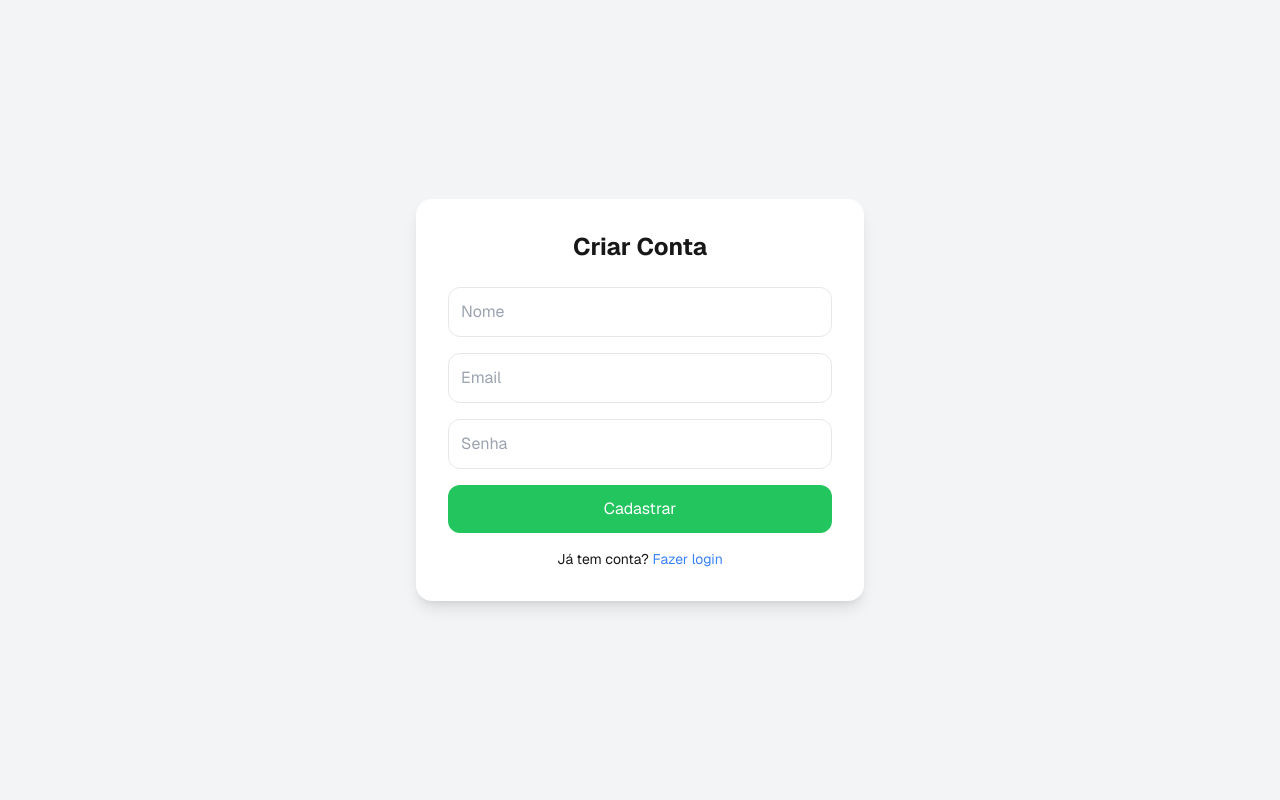
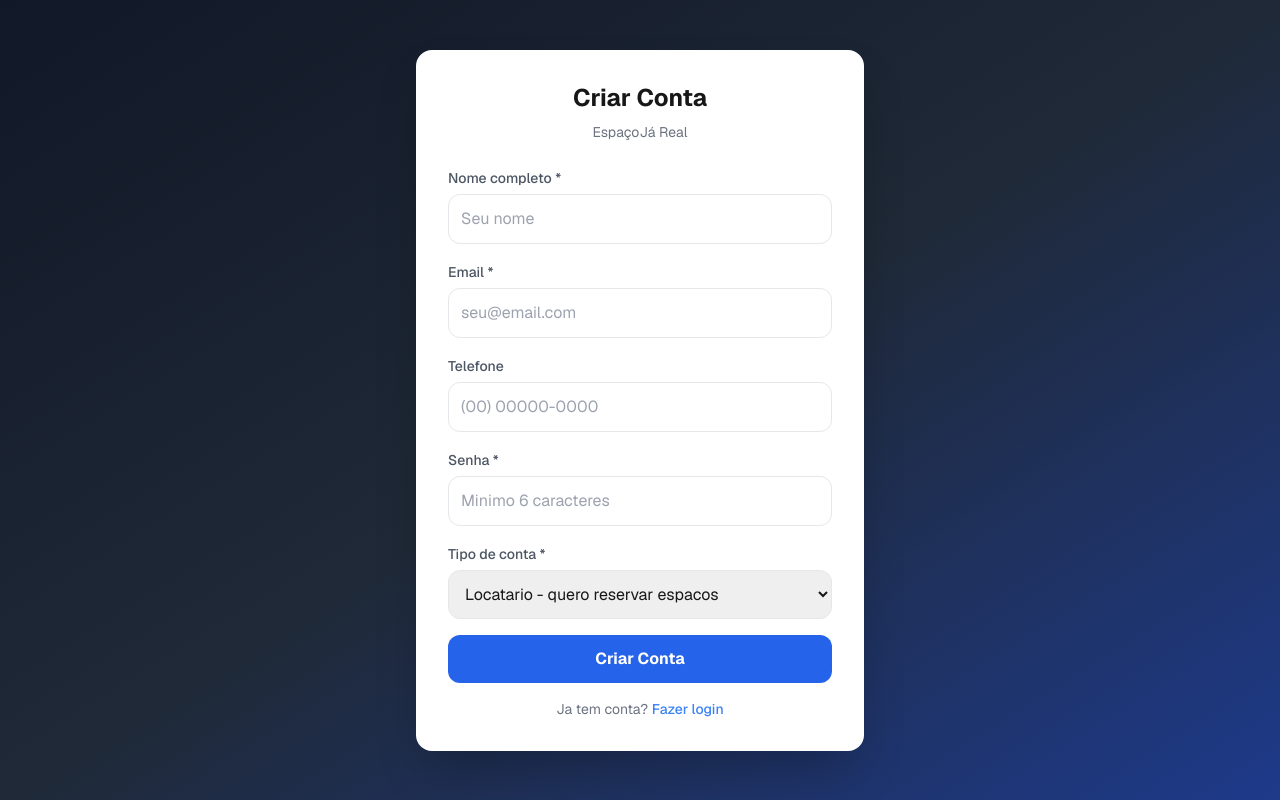
Before and after one commit to ludivinojosedasilva/ESPACOJA, a Next.js app in the folder frontend/: page /register in a window 1280 px wide. Built offline with nearby package versions, Linux system fonts and the light colour scheme.

Commit message:
feat: Atualização no register

```diff
--- a/frontend/app/register/page.js
+++ b/frontend/app/register/page.js
@@ -1,19 +1,26 @@
 "use client";
 
 import { useState, useEffect } from "react";
+import Link from "next/link";
 
 export default function Register() {
-  const [name, setName] = useState("");
-  const [email, setEmail] = useState("");
-  const [password, setPassword] = useState("");
+  const [form, setForm] = useState({
+    name: "",
+    email: "",
+    password: "",
+    telefone: "",
+    tipoUsuario: "LOCATARIO"
+  });
   const [loading, setLoading] = useState(false);
 
   useEffect(() => {
     const token = localStorage.getItem("token");
-    if (token) {
-      window.location.href = "/profile";
+    if (token) window.location.href = "/dashboard";
+  }, []);
+
+  function handleChange(e) {
+    setForm((prev) => ({ ...prev, [e.target.name]: e.target.value }));
   }
-  }, []);
 
   async function handleRegister(e) {
     e.preventDefault();
@@ -24,76 +31,115 @@ export default function Register() {
         `${process.env.NEXT_PUBLIC_API_URL}/users`,
         {
           method: "POST",
-          headers: {
-            "Content-Type": "application/json"
-          },
-          body: JSON.stringify({ name, email, password })
+          headers: { "Content-Type": "application/json" },
+          body: JSON.stringify(form)
         }
       );
 
       const data = await response.json();
 
       if (response.ok) {
-        alert("Usuário criado com sucesso 🚀");
+        alert("Conta criada com sucesso! Faça login.");
         window.location.href = "/login";
       } else {
-        alert(data.message);
+        alert(data.message || "Erro ao criar conta");
       }
-
-    } catch (error) {
-      alert("Erro ao conectar com servidor ❌");
+    } catch {
+      alert("Erro ao conectar com servidor");
     } finally {
       setLoading(false);
     }
   }
 
   return (
-    <div className="min-h-screen flex items-center justify-center bg-gray-100 px-4">
+    <div className="min-h-screen flex items-center justify-center bg-gradient-to-br from-gray-900 via-gray-800 to-blue-900 px-4">
+      <div className="w-full max-w-md bg-white p-8 rounded-2xl shadow-2xl">
 
-      <div className="w-full max-w-md bg-white p-8 rounded-2xl shadow-lg">
-
-        <h1 className="text-2xl font-bold text-center mb-6">
-          Criar Conta
-        </h1>
+        <h1 className="text-2xl font-bold text-center mb-2">Criar Conta</h1>
+        <p className="text-gray-500 text-center text-sm mb-6">EspaçoJá Real</p>
 
         <form onSubmit={handleRegister} className="space-y-4">
 
+          <div>
+            <label className="text-sm text-gray-600 font-medium">Nome completo *</label>
             <input
+              name="name"
               type="text"
-            placeholder="Nome"
-            className="w-full p-3 border rounded-lg focus:ring-2 focus:ring-green-500"
-            onChange={(e) => setName(e.target.value)}
+              placeholder="Seu nome"
+              value={form.name}
+              onChange={handleChange}
+              className="w-full mt-1 p-3 border rounded-lg focus:ring-2 focus:ring-blue-400 focus:outline-none"
+              required
             />
+          </div>
 
+          <div>
+            <label className="text-sm text-gray-600 font-medium">Email *</label>
             <input
+              name="email"
               type="email"
-            placeholder="Email"
-            className="w-full p-3 border rounded-lg focus:ring-2 focus:ring-green-500"
-            onChange={(e) => setEmail(e.target.value)}
+              placeholder="seu@email.com"
+              value={form.email}
+              onChange={handleChange}
+              className="w-full mt-1 p-3 border rounded-lg focus:ring-2 focus:ring-blue-400 focus:outline-none"
+              required
             />
+          </div>
 
+          <div>
+            <label className="text-sm text-gray-600 font-medium">Telefone</label>
             <input
+              name="telefone"
+              type="text"
+              placeholder="(00) 00000-0000"
+              value={form.telefone}
+              onChange={handleChange}
+              className="w-full mt-1 p-3 border rounded-lg focus:ring-2 focus:ring-blue-400 focus:outline-none"
+            />
+          </div>
+
+          <div>
+            <label className="text-sm text-gray-600 font-medium">Senha *</label>
+            <input
+              name="password"
               type="password"
-            placeholder="Senha"
-            className="w-full p-3 border rounded-lg focus:ring-2 focus:ring-green-500"
-            onChange={(e) => setPassword(e.target.value)}
+              placeholder="Minimo 6 caracteres"
+              value={form.password}
+              onChange={handleChange}
+              className="w-full mt-1 p-3 border rounded-lg focus:ring-2 focus:ring-blue-400 focus:outline-none"
+              required
             />
+          </div>
+
+          <div>
+            <label className="text-sm text-gray-600 font-medium">Tipo de conta *</label>
+            <select
+              name="tipoUsuario"
+              value={form.tipoUsuario}
+              onChange={handleChange}
+              className="w-full mt-1 p-3 border rounded-lg focus:ring-2 focus:ring-blue-400 focus:outline-none"
+              required
+            >
+              <option value="LOCATARIO">Locatario - quero reservar espacos</option>
+              <option value="PROPRIETARIO">Proprietario - quero anunciar espacos</option>
+            </select>
+          </div>
 
           <button
             type="submit"
             disabled={loading}
-            className="w-full bg-green-500 text-white p-3 rounded-lg hover:bg-green-600 transition"
+            className="w-full bg-blue-600 hover:bg-blue-700 disabled:bg-blue-300 text-white font-bold p-3 rounded-lg transition"
           >
-            {loading ? "Criando..." : "Cadastrar"}
+            {loading ? "Criando conta..." : "Criar Conta"}
           </button>
 
         </form>
 
-        <p className="text-center mt-4 text-sm">
-          Já tem conta?{" "}
-          <a href="/login" className="text-blue-500 hover:underline">
+        <p className="text-center mt-4 text-sm text-gray-500">
+          Ja tem conta?{" "}
+          <Link href="/login" className="text-blue-500 hover:underline font-medium">
             Fazer login
-          </a>
+          </Link>
         </p>
 
       </div>
```
Lines whose indentation alone changed are shown as unchanged.
